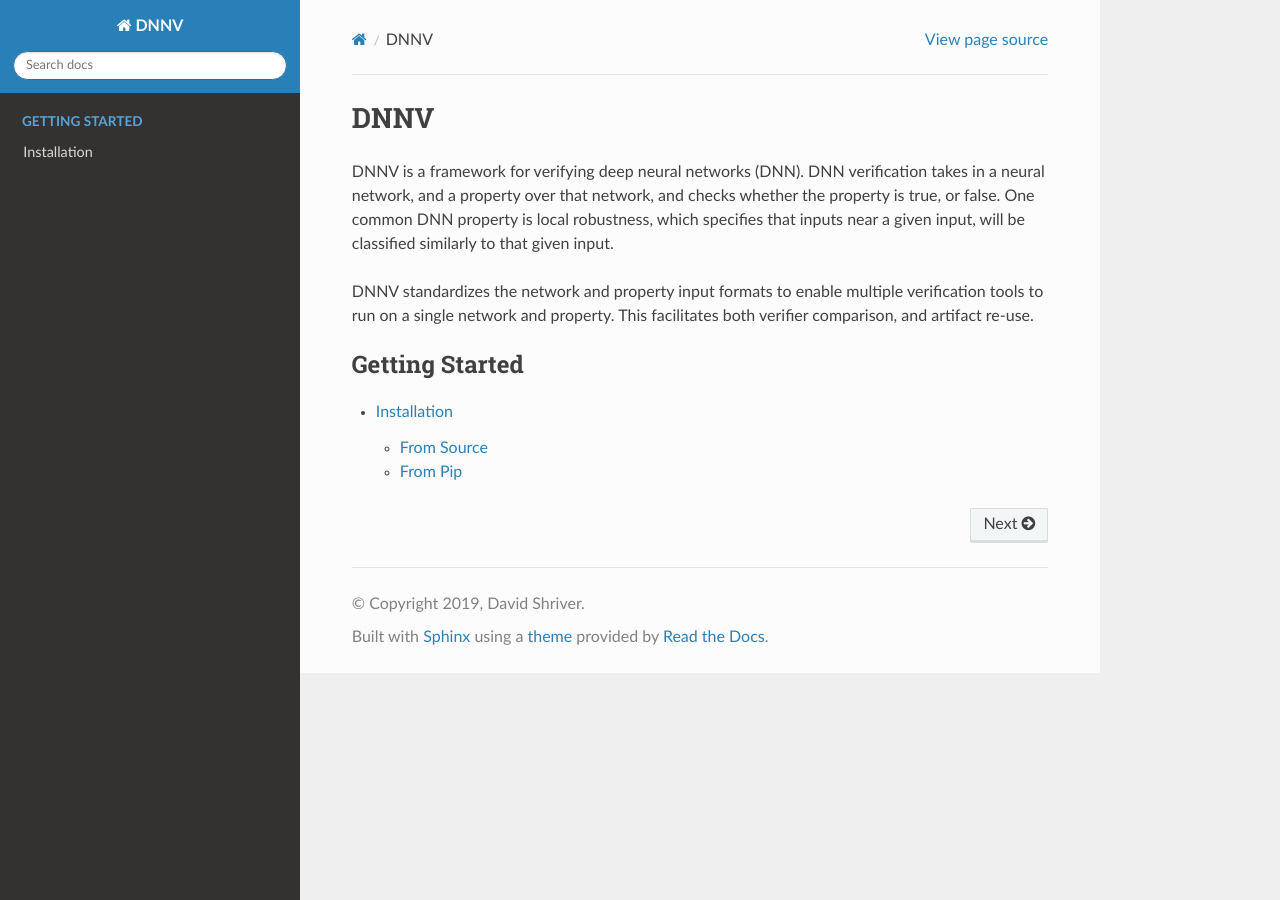
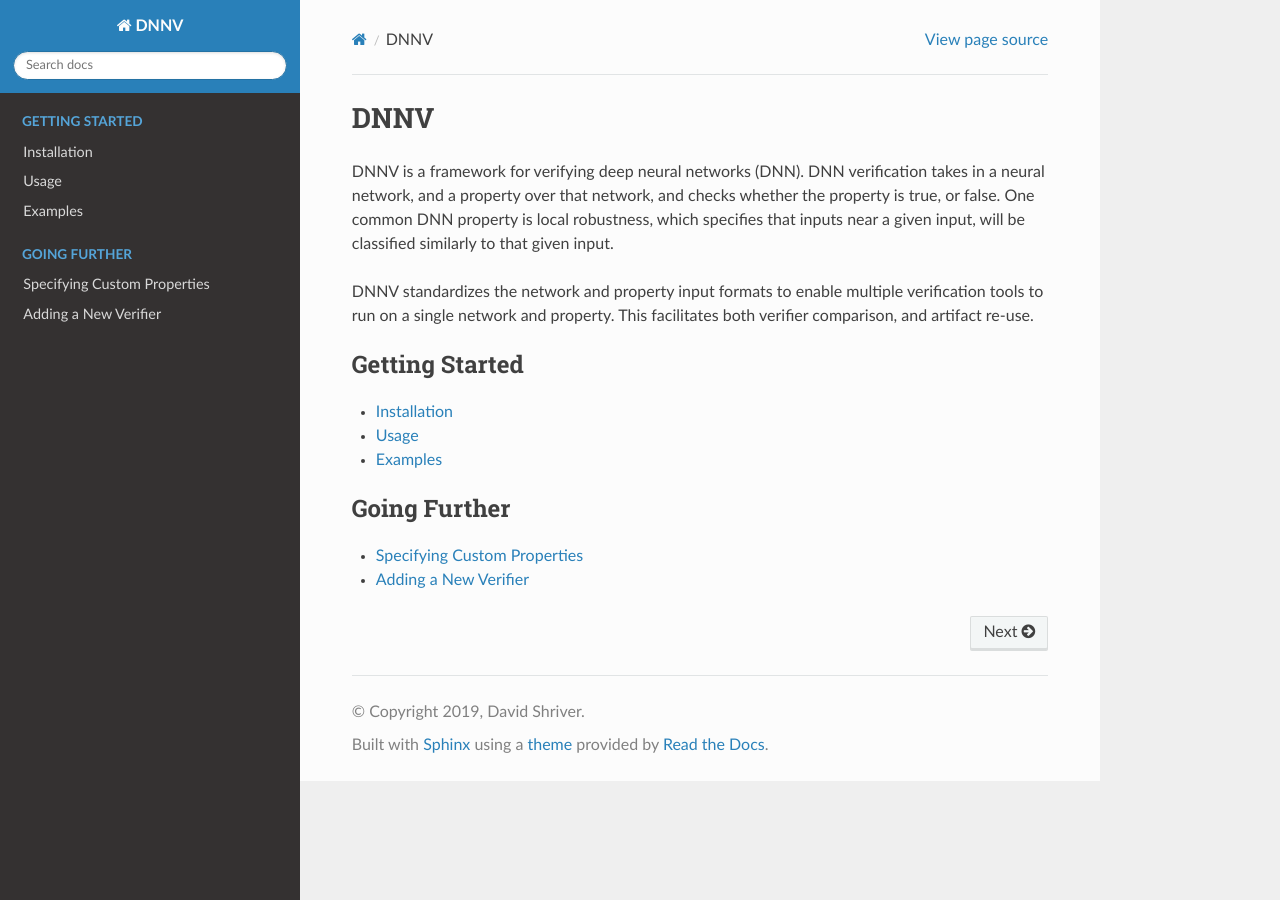
Before and after one commit to dlshriver/dnnv, a Sphinx documentation site: the page built from docs/index.rst, in a window 1280 px wide. Built offline with Sphinx 7.4.7 and the Read the Docs theme 2.0.0, drawn with Linux system fonts in a browser that asks for light colours.

Commit message:
add basic usage docs, and stub several pages

```diff
--- a/docs/getting_started/installation.rst
+++ b/docs/getting_started/installation.rst
@@ -1,3 +1,5 @@
+.. _installation:
+
 Installation
 ============
 
--- /dev/null
+++ b/docs/going_further/new_verifier.rst
@@ -0,0 +1,2 @@
+Adding a New Verifier
+=====================
--- /dev/null
+++ b/docs/going_further/specifying_properties.rst
@@ -0,0 +1,4 @@
+Specifying Custom Properties
+============================
+
+*TODO.* Sorry, this page is still in development.
--- a/docs/index.rst
+++ b/docs/index.rst
@@ -18,10 +18,19 @@ multiple verification tools to run on a single network and property.
 This facilitates both verifier comparison, and artifact re-use.
 
 .. toctree::
-   :maxdepth: 2
+   :maxdepth: 1
    :caption: Getting Started
 
    getting_started/installation
+   getting_started/basic_usage
+   getting_started/examples
+
+.. toctree::
+   :maxdepth: 1
+   :caption: Going Further
+
+   going_further/specifying_properties
+   going_further/new_verifier
 
 .. Indices and tables
 .. ==================
```
Also changed, not shown: docs/getting_started/basic_usage.rst (added, +107 -0 lines), docs/getting_started/examples.rst (added, +10 -0 lines).
